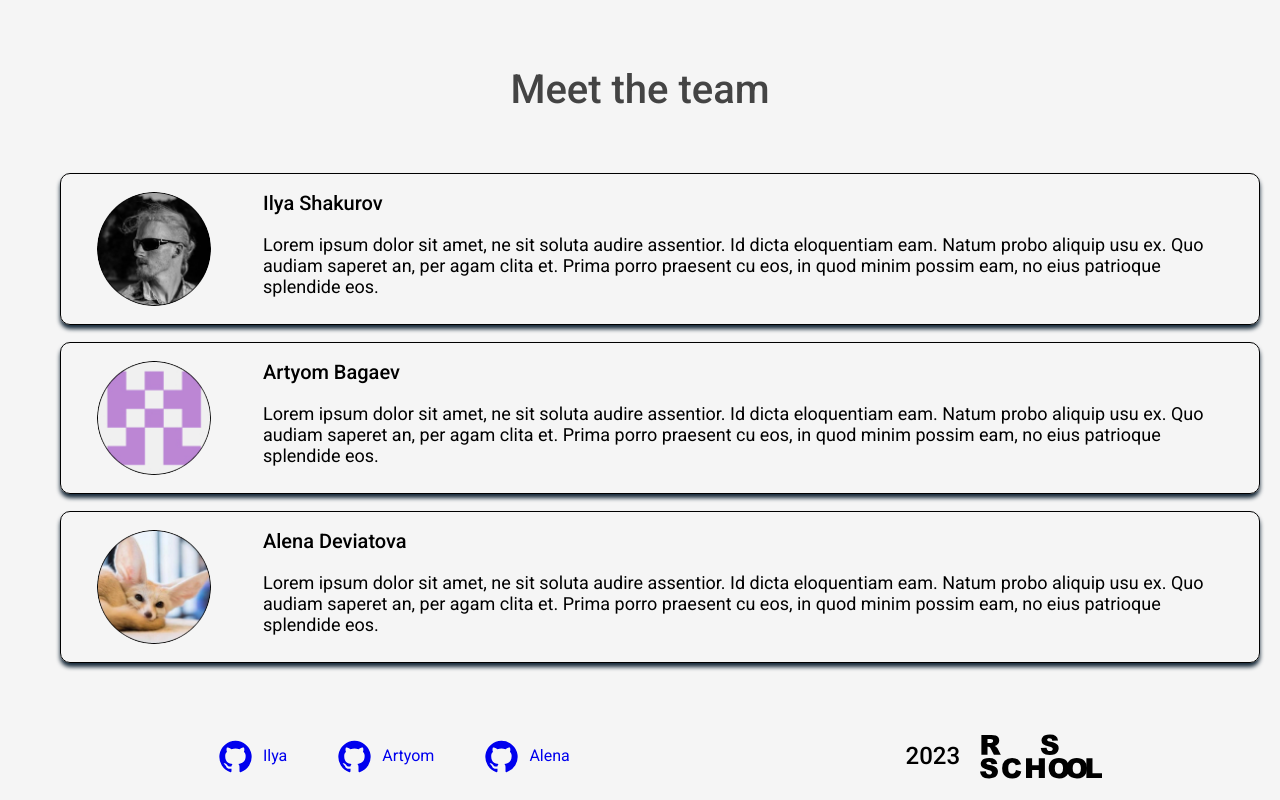
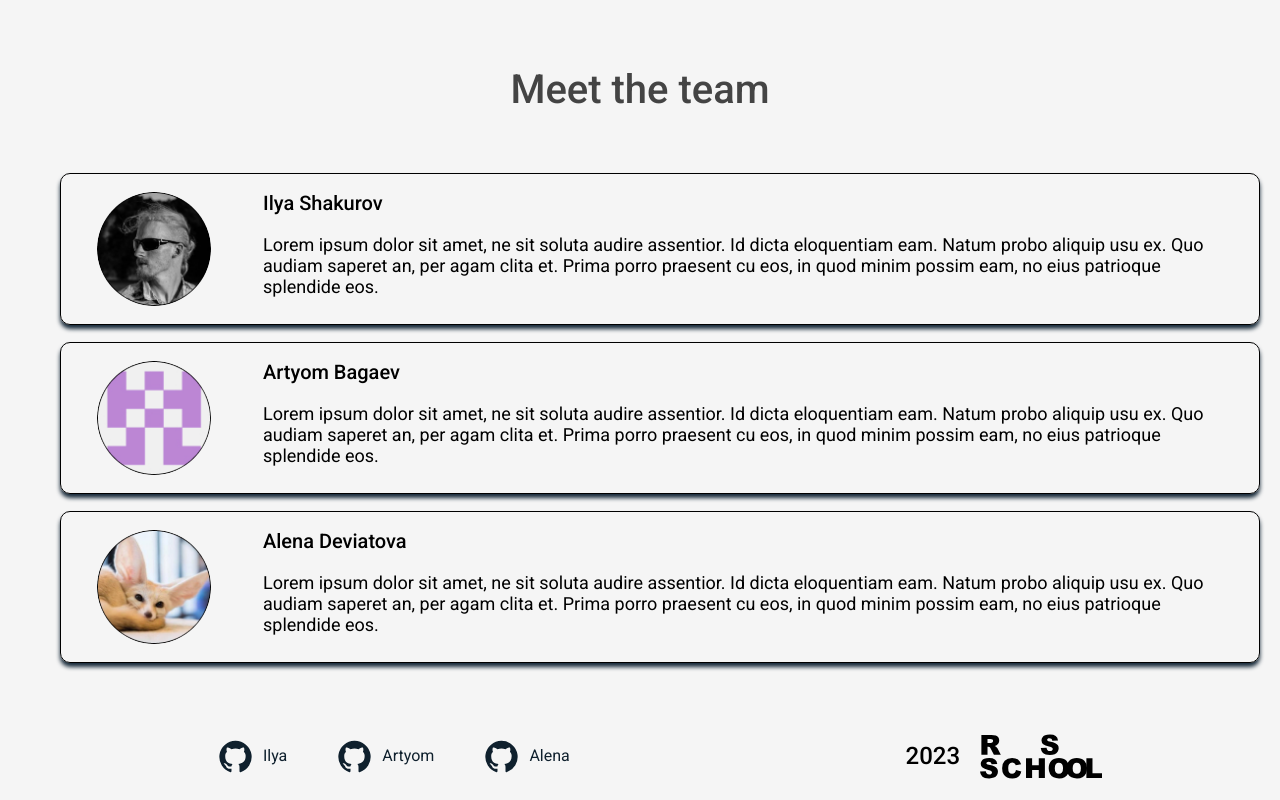
Before and after one commit to Ilichhh/graphiql-app, a React (Vite) app: page / in a window 1280 px wide. Shown: the part 822-1622 px from the top of the page. Built offline with nearby package versions, Linux system fonts and the light colour scheme; no server answers.

Commit message:
fix: fix color name

```diff
--- a/src/components/Footer.tsx
+++ b/src/components/Footer.tsx
@@ -30,7 +30,7 @@ const Link = styled.a`
   gap: 10px;
 
   text-decoration: none;
-  color: ${theme.colors.text};
+  color: ${theme.colors.bgDarkBlue};
 `;
 
 const Copyright = styled.div`
```
